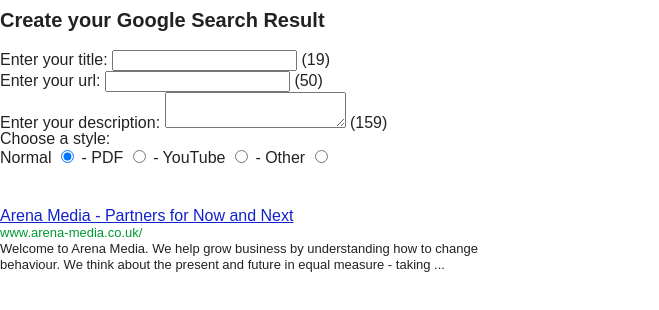
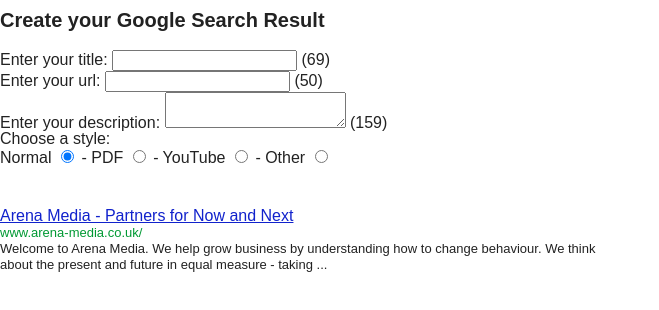
Before and after one commit to nicolasmarengo/tech4tuesdays-proj1-javascript, a plain HTML site: page index.html in a window 1280 px wide. Shown: the whole page, without its empty margins (0-659 px from the left). Drawn offline with Linux system fonts and the light colour scheme.

Commit message:
added Ians check for limit and adding the dots

```diff
--- a/index.html
+++ b/index.html
@@ -4,30 +4,37 @@
 	<link rel="stylesheet" href="reset.css" type="text/css" />
 	<link rel="stylesheet" href="standard.css" type="text/css" />
 	<script type="text/javascript">
-		var titleLimit = 19;
-		var urlLimit = 50;
-		var descLimit = 159;
+		var limitsArray = {
+			title_limit:69,
+			url_limit:50,
+			desc_limit:159
+		};
 		function load(){
-			//set the maxlength on the field and then add the number next to it
-			//tile
-			document.getElementById('inpTitle').setAttribute('maxlength',titleLimit);
-			document.getElementById('title_limit').innerHTML=titleLimit;
-			//URL
-			document.getElementById('inpUrl').setAttribute('maxlength',urlLimit);
-			document.getElementById('url_limit').innerHTML=urlLimit;
-			//description
-			document.getElementById('inpDesc').setAttribute('maxlength',descLimit);
-			document.getElementById('desc_limit').innerHTML=descLimit;
+			//set the number next to the input fields by looping through limitsArray
+			for (key in limitsArray) {
+				document.getElementById(key).innerHTML=limitsArray[key];
+				}
 		}
 		function fieldChange(input, output, counter){
 			//find all elements with the same class and add them to a variable
 			var allTexts = document.getElementsByClassName(output);
-			//loop through the elements on the variable and change the text on the divs
+			//loop through the elements on the allTexts variable and change the text on the divs
+			var inputText = document.getElementById(input).value
 			for(var i=0; i< allTexts.length; i++){
-				allTexts[i].innerHTML = document.getElementById(input).value;
+				allTexts[i].innerHTML = inputText;
 			}
 			//update the counter field next to the input
-			document.getElementById(counter).innerHTML = document.getElementById(input).getAttribute("maxlength") - document.getElementById(input).value.length;
+			document.getElementById(counter).innerHTML = limitsArray[counter] - document.getElementById(input).value.length;
+			if (document.getElementById(counter).innerHTML < 0){
+				//looks for the location of the first space from the limit backwards
+				var findSpace = inputText.lastIndexOf(' ',limitsArray[counter]);
+				// Create a new variable using the inputText but only from the begining until the location found. Apend to this 3 dots.
+				var newText = inputText.substr(0,findSpace)+ " ...";
+				//loop through the elements [AGAIN] on the allTexts variable and change the text on the divs to the newly created newText
+				for(var i=0; i< allTexts.length; i++){
+					allTexts[i].innerHTML = newText;
+				}
+			}
 		}
 		function changePreview(type){
 			//find all elements with the same name and add them to a variable
--- a/standard.css
+++ b/standard.css
@@ -26,7 +26,7 @@
 text-align: -webkit-auto;
 visibility: visible;
 margin-top: 40px;
-width: 512px;
+width: 600px;
 }
 .desTitle, .desPdfTitle, .desVideoTitle ,.desVideoTitle, .desOtherTitle{
 color: #12C;
@@ -40,7 +40,7 @@
 text-overflow: ellipsis;
 visibility: visible;
 white-space: nowrap;
-width: 512px;
+width: 600px;
 }
 .desUrl{
 color: #093;
@@ -52,7 +52,7 @@
 overflow-y: visible;
 text-align: -webkit-auto;
 visibility: visible;
-width: 181px;
+width: 600px;
 }
 .desDesc{
 font-size: 13px;
```
